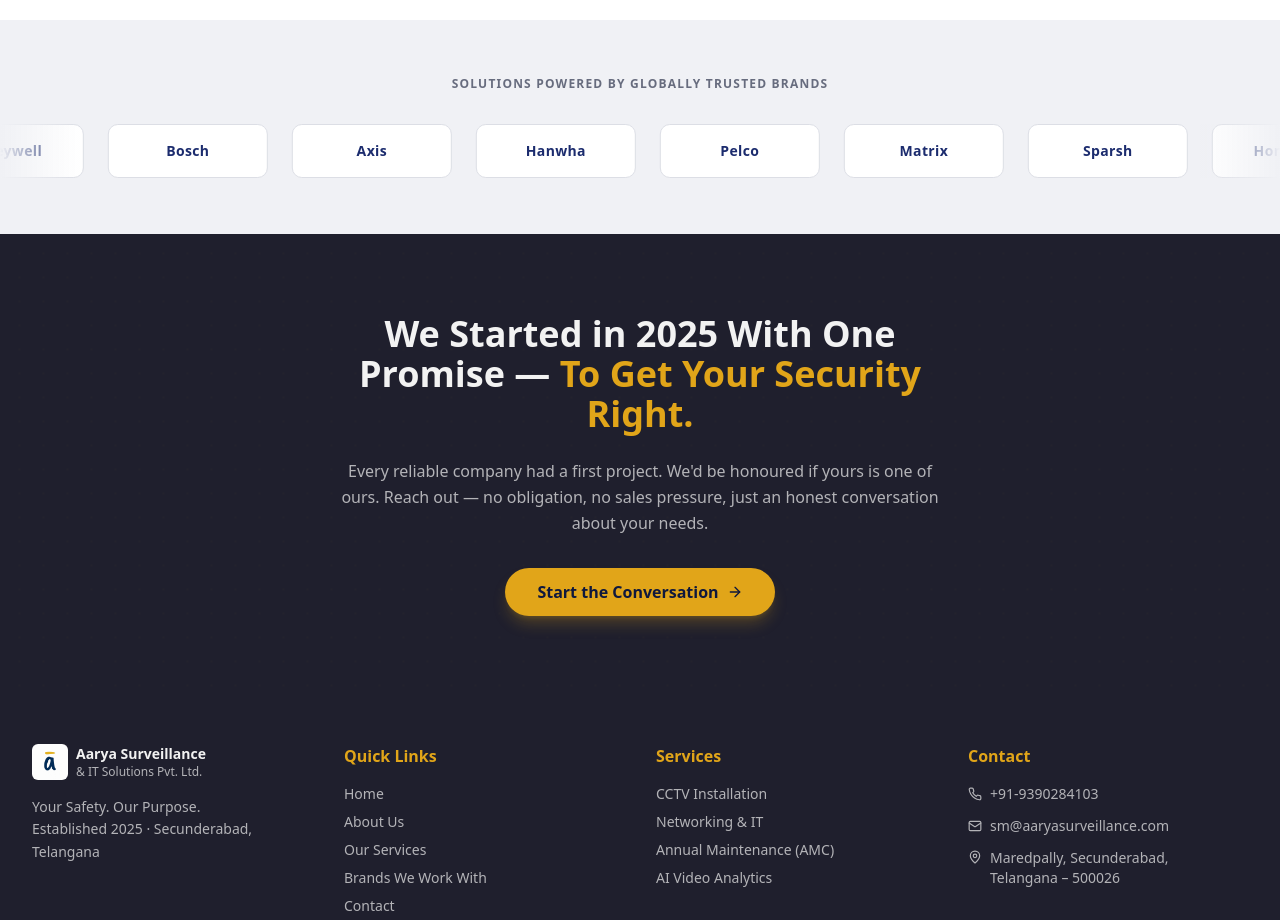
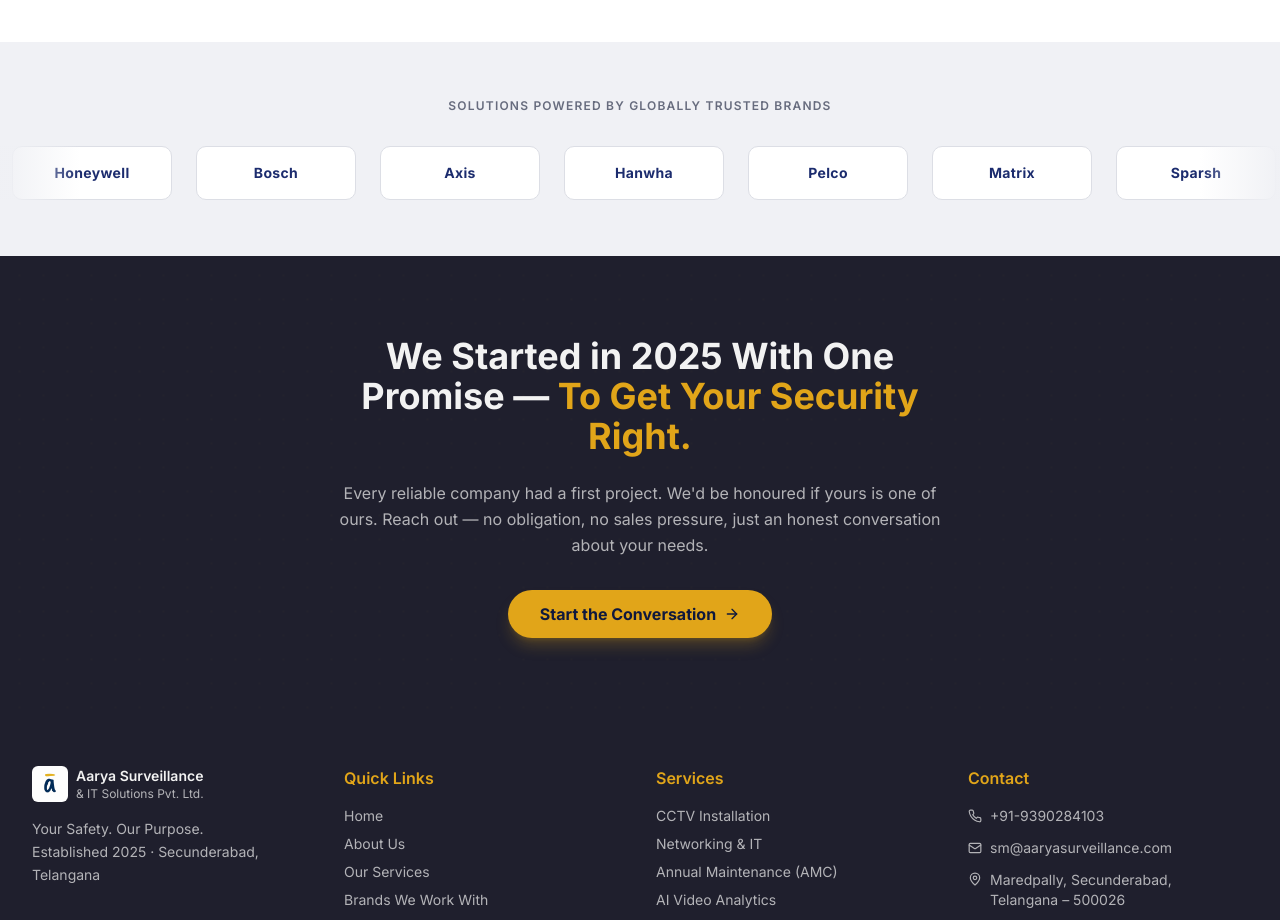
Before and after one commit to ryaview-ai/aarya-surveillance-website, a React (Vite) app: page / in a window 1280 px wide. Shown: the part 2360-3280 px from the top of the page. Built offline with nearby package versions, Linux system fonts and the light colour scheme.

Commit message:
tailwind.config.ts

```diff
--- a/tailwind.config.ts
+++ b/tailwind.config.ts
@@ -11,7 +11,7 @@
     },
     extend: {
       fontFamily: {
-        sans: ['"DM Sans"', "system-ui", "sans-serif"],
+        sans: ['"Inter"', "system-ui", "sans-serif"],
       },
       colors: {
         border: "hsl(var(--border))",
@@ -70,7 +70,6 @@
       animation: {
         "accordion-down": "accordion-down 0.2s ease-out",
         "accordion-up": "accordion-up 0.2s ease-out",
-        "scroll-left": "scroll-left 30s linear infinite",
       },
     },
   },
```
